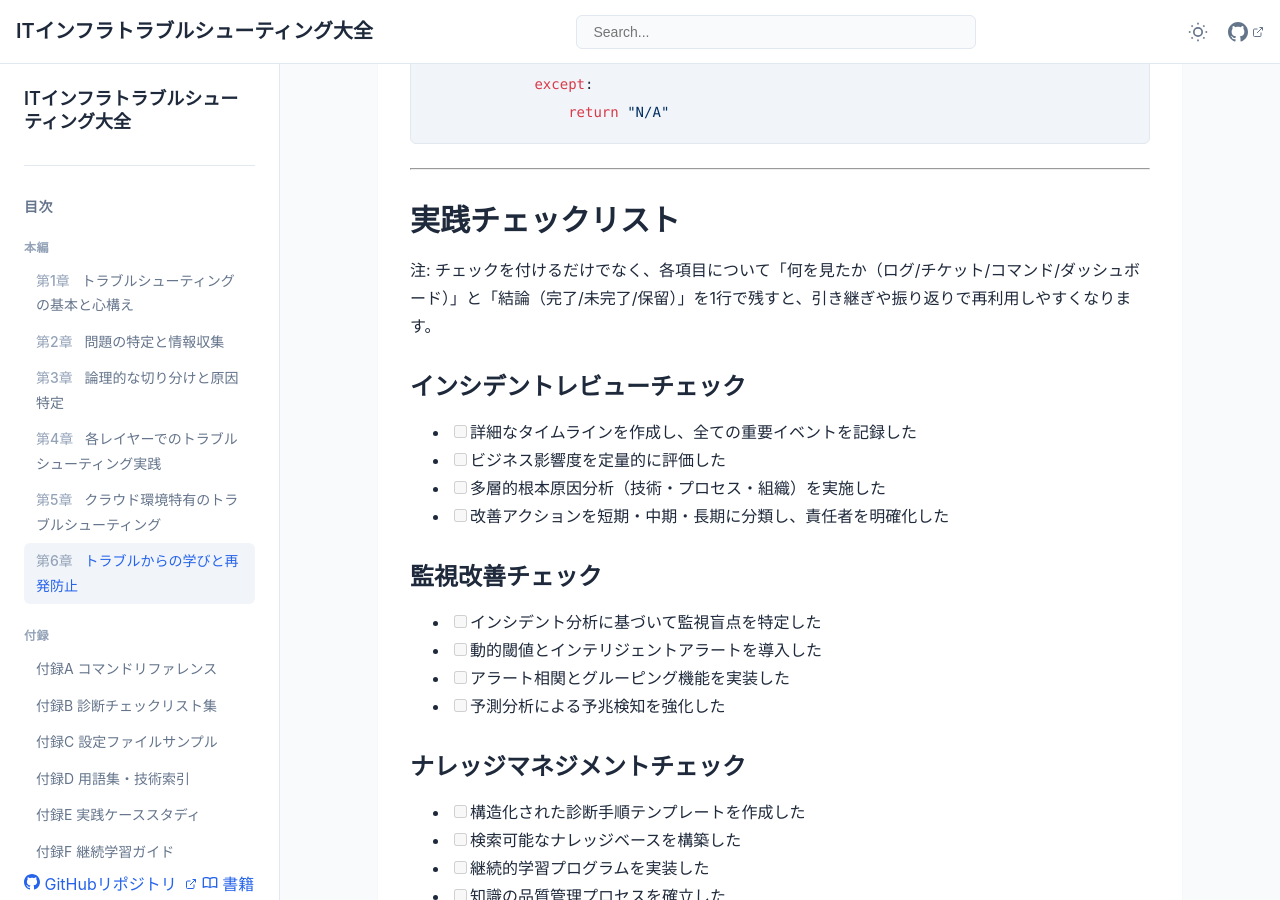
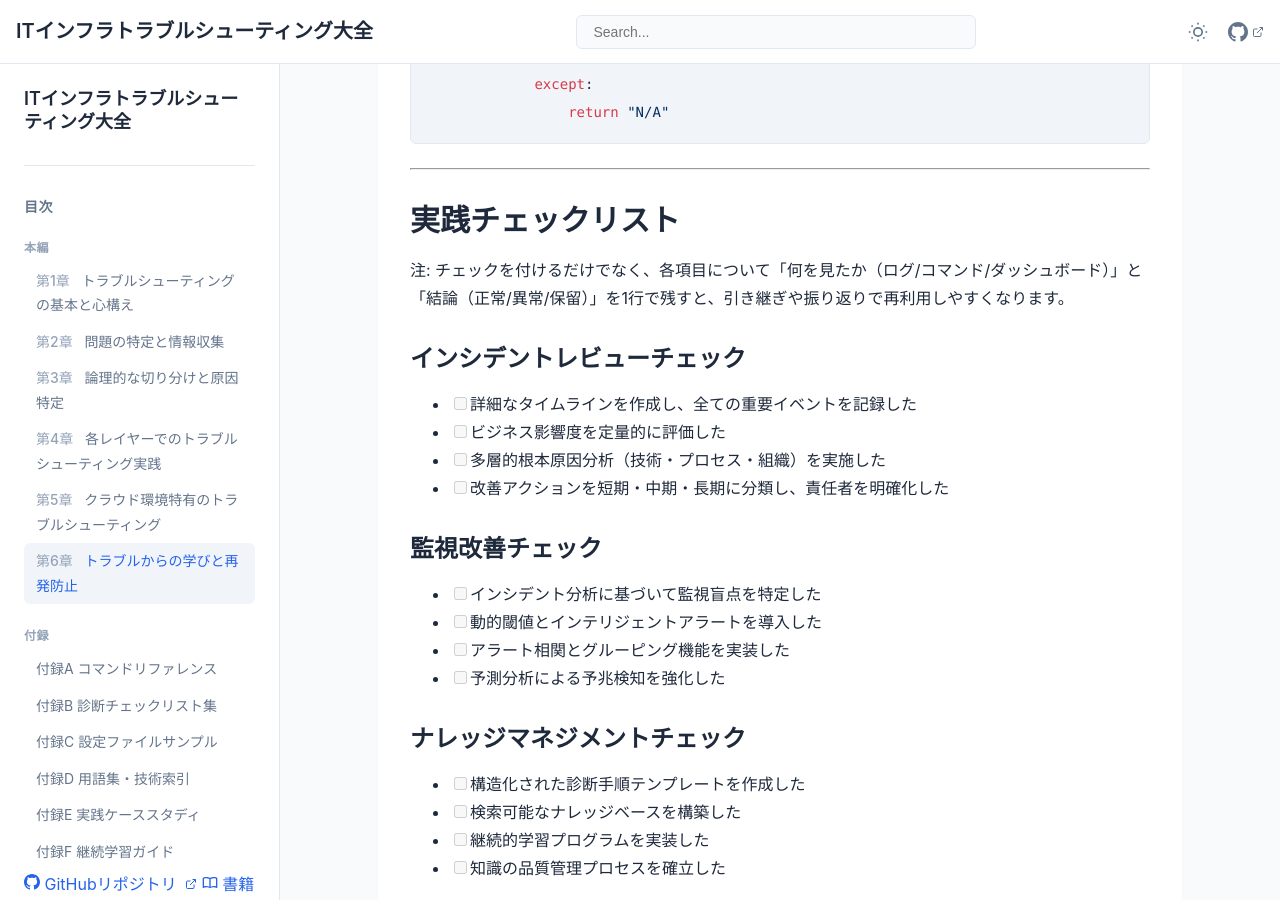
Before and after one commit to itdojp/IT-infra-troubleshooting-book, a Jekyll site: the page built from docs/src/chapter-chapter06/index.md, in a window 1280 px wide and 900 px high, scrolled down 32355 px. Built offline with Jekyll 4.4.1, drawn with Linux system fonts in a browser that asks for light colours.

Commit message:
docs: チェックリスト注記の表現を統一

```diff
--- a/docs/src/chapter-chapter06/index.md
+++ b/docs/src/chapter-chapter06/index.md
@@ -1160,7 +1160,7 @@ class ChaosEngineer:
 
 ## 実践チェックリスト
 
-注: チェックを付けるだけでなく、各項目について「何を見たか（ログ/チケット/コマンド/ダッシュボード）」と「結論（完了/未完了/保留）」を1行で残すと、引き継ぎや振り返りで再利用しやすくなります。
+注: チェックを付けるだけでなく、各項目について「何を見たか（ログ/コマンド/ダッシュボード）」と「結論（正常/異常/保留）」を1行で残すと、引き継ぎや振り返りで再利用しやすくなります。
 
 ### インシデントレビューチェック
 - [ ] 詳細なタイムラインを作成し、全ての重要イベントを記録した
```
